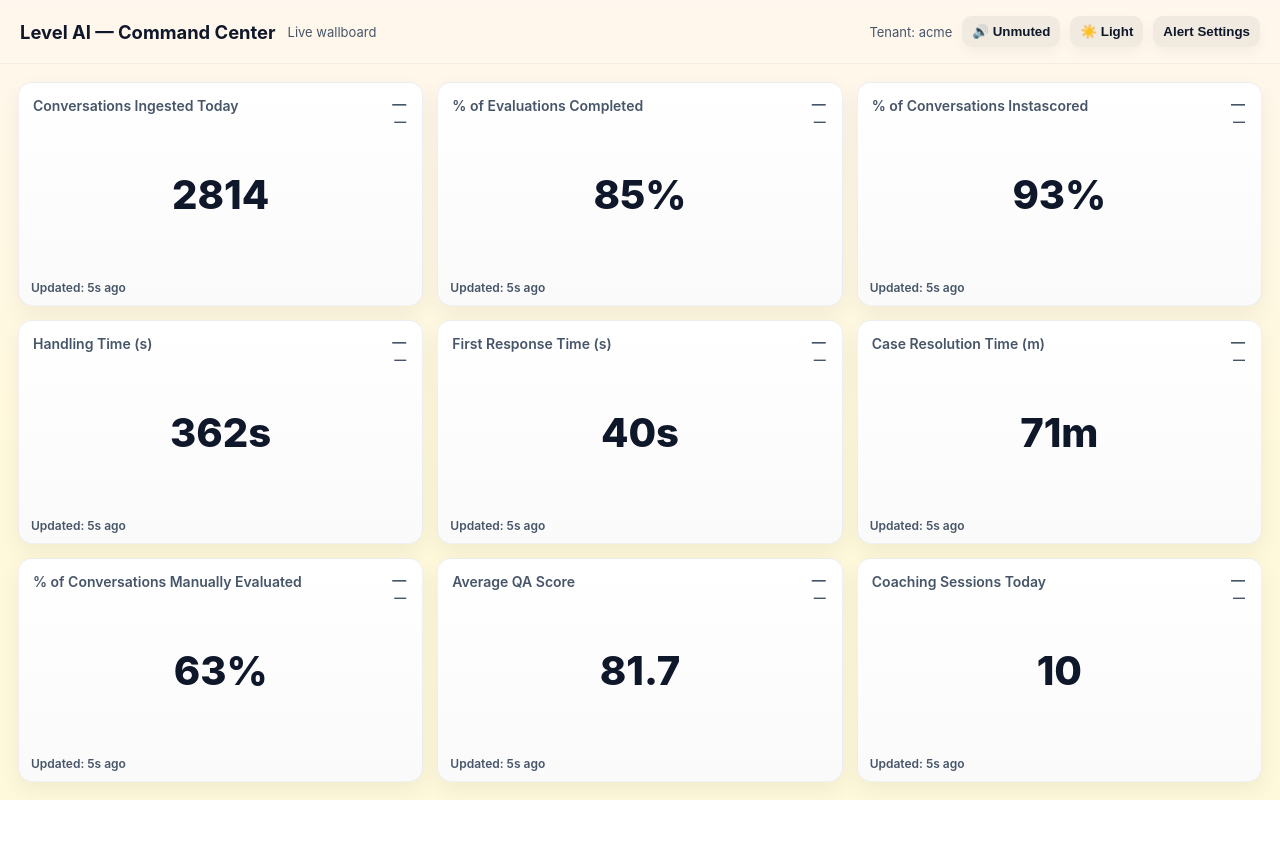
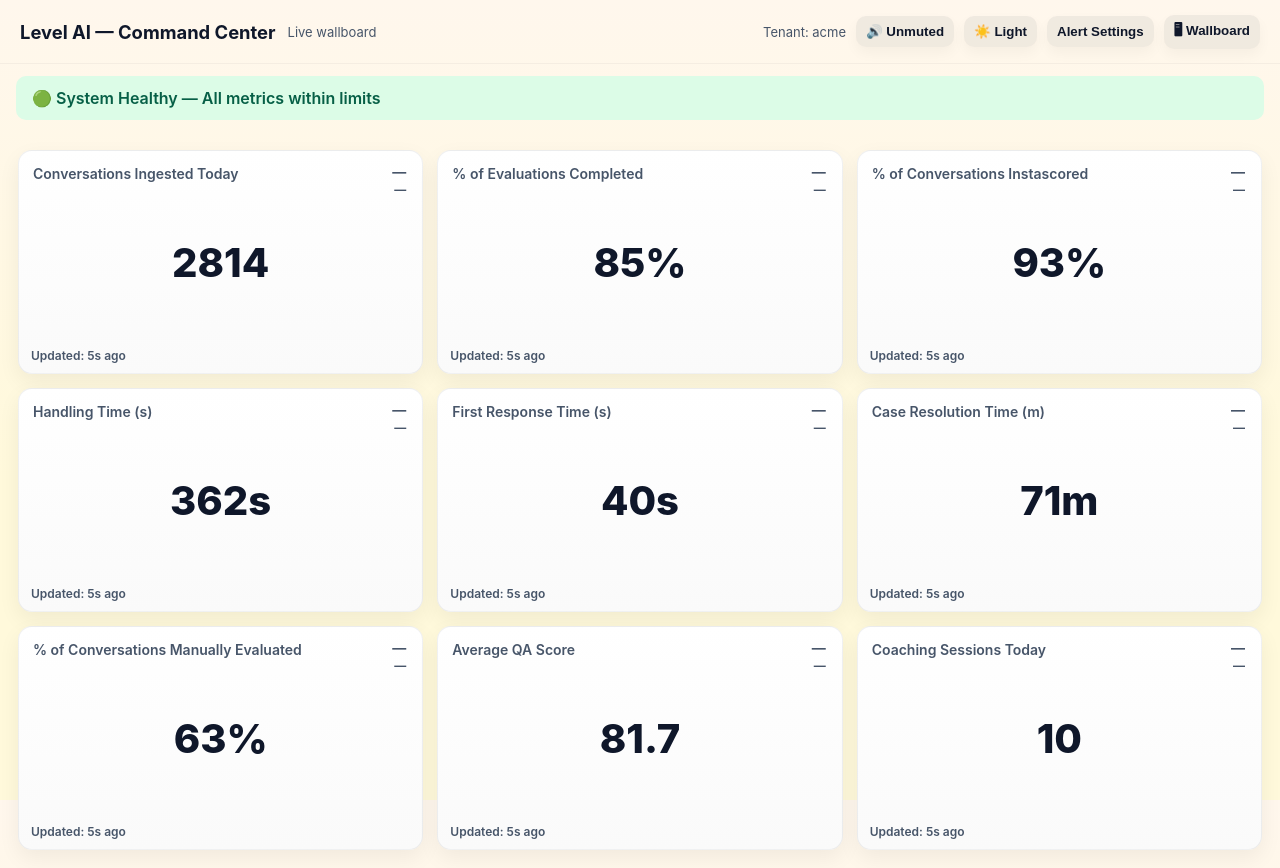
Before and after one commit to robinsingh-pm/level-command-center, a Next.js app: page / in a window 1280 px wide. Before the commit the page ends 800 px from the top, so only its background shows below. Built offline with nearby package versions, Linux system fonts and the light colour scheme.

Commit message:
Update index.jsx

```diff
--- a/pages/index.jsx
+++ b/pages/index.jsx
@@ -87,6 +87,9 @@
   const lastFetchRef = useRef(Date.now());
   const [trendOpen, setTrendOpen] = useState(false);
   const [selectedMetric, setSelectedMetric] = useState(null);
+  const [wallboard, setWallboard] = useState(false);
+  const [showHeader, setShowHeader] = useState(true);
+  const hideTimerRef = useRef(null);
 
   // sound & mute
   const mutedRef = useRef(false);
@@ -104,6 +107,24 @@
 
   // panel visibility
   const [panelOpen, setPanelOpen] = useState(false);
+
+// ---------------- HEALTH SUMMARY ----------------
+const healthStatus = (() => {
+  if (!rows.length) return "healthy";
+
+  const breached = rows.some(
+    (m) => m.deltaSign === "bad" && m.shouldPlay
+  );
+  if (breached) return "breached";
+
+  const watch = rows.some(
+    (m) => m.deltaSign === "bad"
+  );
+  if (watch) return "watch";
+
+  return "healthy";
+})();
+
 
   useEffect(() => {
     // load theme
@@ -128,6 +149,34 @@
     return () => { mountedRef.current = false; clearInterval(t); };
     // eslint-disable-next-line react-hooks/exhaustive-deps
   }, []);
+
+
+useEffect(() => {
+  if (!wallboard) {
+    setShowHeader(true);
+    return;
+  }
+
+  const resetTimer = () => {
+    setShowHeader(true);
+    if (hideTimerRef.current) clearTimeout(hideTimerRef.current);
+
+    hideTimerRef.current = setTimeout(() => {
+      setShowHeader(false);
+    }, 10000);
+  };
+
+  resetTimer();
+  window.addEventListener("mousemove", resetTimer);
+  window.addEventListener("keydown", resetTimer);
+
+  return () => {
+    window.removeEventListener("mousemove", resetTimer);
+    window.removeEventListener("keydown", resetTimer);
+    if (hideTimerRef.current) clearTimeout(hideTimerRef.current);
+  };
+}, [wallboard]);
+
 
   // persist thresholds to localStorage when changed
   useEffect(() => {
@@ -355,41 +404,88 @@
 
   return (
     <div className="gradient-bg">
+{showHeader && (
   <header className="page-header">
     <div style={{ display: "flex", alignItems: "center", gap: 12 }}>
       <div className="title">Level AI — Command Center</div>
-          <div style={{ color: "var(--muted)", fontSize: 13 }}>Live wallboard</div>
+      <div style={{ color: "var(--muted)", fontSize: 13 }}>
+        Live wallboard
+      </div>
     </div>
 
     <div style={{ display: "flex", alignItems: "center", gap: 10 }}>
-          <div style={{ color: "var(--muted)", fontSize: 13 }}>{payload ? `Tenant: ${payload.tenant}` : ""}</div>
+      <div style={{ color: "var(--muted)", fontSize: 13 }}>
+        {payload ? `Tenant: ${payload.tenant}` : ""}
+      </div>
 
-          {/* Mute / Unmute */}
       <button
         onClick={toggleMute}
-            aria-label="Toggle mute"
         className="btn"
         style={{ padding: "8px 10px" }}
       >
         {muted ? "🔇 Muted" : "🔊 Unmuted"}
       </button>
 
-          {/* Theme toggle */}
       <button
         onClick={toggleTheme}
-            aria-label="Toggle theme"
         className="btn"
         style={{ padding: "8px 10px" }}
       >
         {theme === "dark" ? "🌙 Dark" : "☀️ Light"}
       </button>
 
-          {/* Open thresholds panel */}
-          <button onClick={() => setPanelOpen((s) => !s)} className="btn" style={{ padding: "8px 10px" }}>
+      <button
+        onClick={() => setPanelOpen((s) => !s)}
+        className="btn"
+        style={{ padding: "8px 10px" }}
+      >
         {panelOpen ? "Close Alerts" : "Alert Settings"}
+      </button>
+
+      <button
+        className="btn"
+        onClick={() => {
+          setWallboard(true);
+          if (!document.fullscreenElement) {
+            document.documentElement.requestFullscreen();
+          }
+        }}
+      >
+        🖥 Wallboard
       </button>
     </div>
   </header>
+)}
+
+{/* 🔴🟡🟢 HEALTH SUMMARY STRIP */}
+<div
+  style={{
+    margin: "12px 16px",
+    padding: "12px 16px",
+    borderRadius: 10,
+    fontWeight: 600,
+    display: "flex",
+    alignItems: "center",
+    gap: 12,
+    background:
+      healthStatus === "breached"
+        ? "#fee2e2"
+        : healthStatus === "watch"
+        ? "#fef3c7"
+        : "#dcfce7",
+    color:
+      healthStatus === "breached"
+        ? "#991b1b"
+        : healthStatus === "watch"
+        ? "#92400e"
+        : "#065f46",
+  }}
+>
+  {healthStatus === "healthy" && "🟢 System Healthy — All metrics within limits"}
+  {healthStatus === "watch" && "🟡 Watch — Some metrics need attention"}
+  {healthStatus === "breached" && "🔴 Breached — Immediate action required"}
+</div>
+
 
       <main className="metrics-grid-wrap">
         <div className="metrics-grid">
```
Lines whose indentation alone changed are shown as unchanged.
